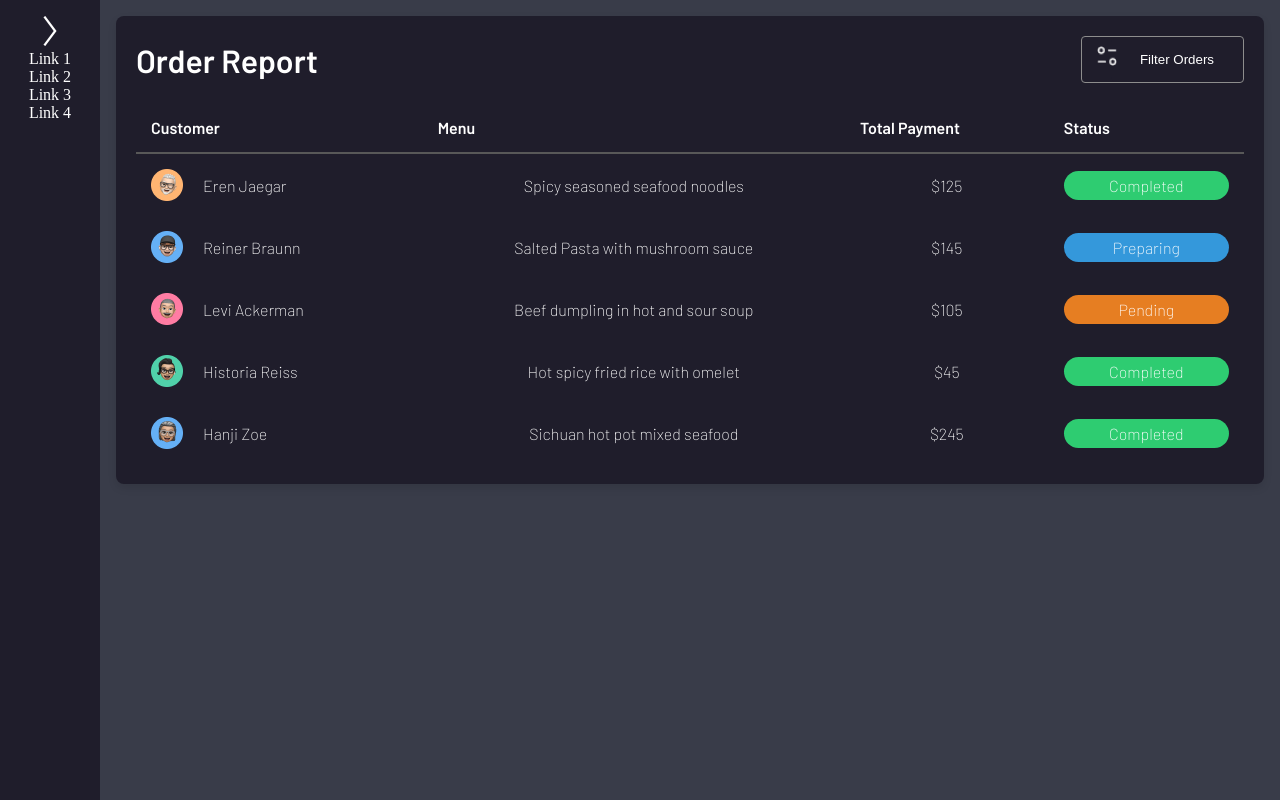
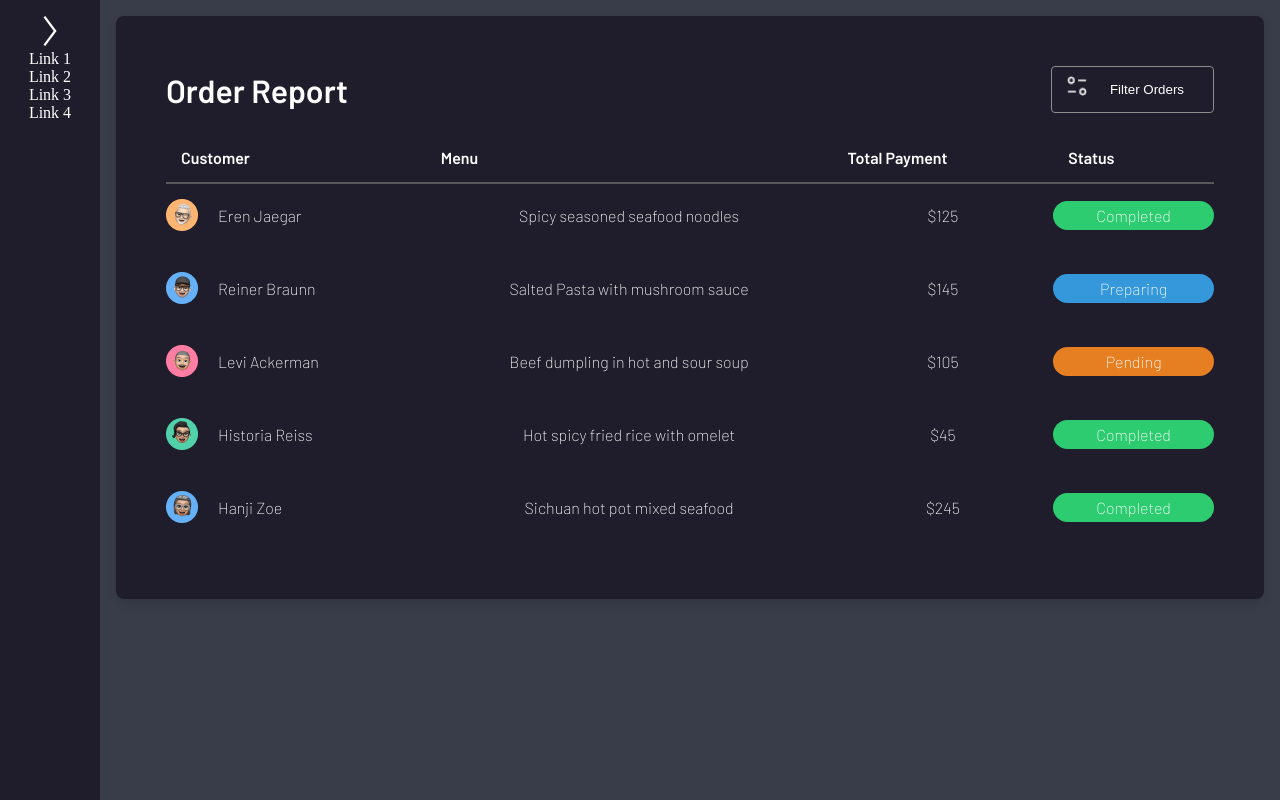
Before and after one commit to alperenustun/food-order-app, a React (Vite) app: page / in a window 1280 px wide. Built offline with nearby package versions, Linux system fonts and the light colour scheme; no server answers; the database is empty; sample sign-in values are in the browser's storage.

Commit message:
class names are changed, functions are edited

```diff
--- a/src/components/OrderReports/OrderReports.jsx
+++ b/src/components/OrderReports/OrderReports.jsx
@@ -1,8 +1,51 @@
 import { useState } from "react";
 import "./OrderReports.scss";
 import filterPhoto from "../../assets/Filter.png";
+import avatar1 from "../../assets/avatar1.png";
+import avatar2 from "../../assets/avatar2.png";
+import avatar3 from "../../assets/avatar3.png";
+import avatar4 from "../../assets/avatar4.png";
+import avatar5 from "../../assets/avatar5.png";
 
-const OrderReports = ({ orders }) => {
+const OrderReports = () => {
+
+    const orders = [
+        {
+            customerName: "Eren Jaegar",
+            customerAvatar: avatar1,
+            menu: "Spicy seasoned seafood noodles ",
+            totalPayment: 125,
+            status: "Completed",
+        },
+        {
+            customerName: "Reiner Braunn",
+            customerAvatar: avatar2,
+            menu: "Salted Pasta with mushroom sauce",
+            totalPayment: 145,
+            status: "Preparing",
+        },
+        {
+            customerName: "Levi Ackerman",
+            customerAvatar: avatar3,
+            menu: "Beef dumpling in hot and sour soup",
+            totalPayment: 105,
+            status: "Pending",
+        },
+        {
+            customerName: "Historia Reiss",
+            customerAvatar: avatar4,
+            menu: "Hot spicy fried rice with omelet",
+            totalPayment: 45,
+            status: "Completed",
+        },
+        {
+            customerName: "Hanji Zoe",
+            customerAvatar: avatar5,
+            menu: "Sichuan hot pot mixed seafood",
+            totalPayment: 245,
+            status: "Completed",
+        },
+    ];
 
     const [sortedOrders, setSortedOrders] = useState(orders);
 
@@ -12,8 +55,9 @@ const OrderReports = ({ orders }) => {
 
     const handleFilterChange = (e) => {
         const filter = e.target.value;
+        const statusPriority = { Completed: 1, Preparing: 2, Pending: 3 };
+        let sortedOrders;
 
-        let sortedOrders;
         switch (filter) {
             case "highest":
                 sortedOrders = [...orders].sort((a, b) => b.totalPayment - a.totalPayment);
@@ -22,7 +66,6 @@ const OrderReports = ({ orders }) => {
                 sortedOrders = [...orders].sort((a, b) => a.totalPayment - b.totalPayment);
                 break;
             case "status":
-                const statusPriority = { Completed: 1, Preparing: 2, Pending: 3 };
                 sortedOrders = [...orders].sort((a, b) => {
                     return statusPriority[a.status] - statusPriority[b.status];
                 });
@@ -30,16 +73,15 @@ const OrderReports = ({ orders }) => {
             default:
                 sortedOrders = [...orders];
         }
-
         setSortedOrders(sortedOrders);
     };
 
     return (
         <div className="order-report-container">
             <div className="order-report-header">
-                <h1 className="order-report-h1">Order Report</h1>
-                <div className="filter-order-btn">
-                    <img className="filter-order-btn-img" src={filterPhoto} alt="filter-icon" />
+                <h1 className="order-report-title">Order Report</h1>
+                <div className="filter-order-btn-for-order-report">
+                    <img className="filter-order-btn-img-for-order-report" src={filterPhoto} alt="filter-icon" />
                     <select onChange={handleFilterChange} className="filter-order-select">
                         <option value="">Filter Orders</option>
                         <option value="highest">Highest Payment</option>
@@ -51,24 +93,24 @@ const OrderReports = ({ orders }) => {
             <table className="order-reports-table">
                 <thead className="border-line-order-report">
                     <tr>
-                        <th className="order-report-th">Customer</th>
-                        <th className="order-report-th">Menu</th>
-                        <th className="order-report-th">Total Payment</th>
-                        <th className="order-report-th">Status</th>
+                        <th className="order-report-order-report-title">Customer</th>
+                        <th className="order-report-order-report-title">Menu</th>
+                        <th className="order-report-order-report-title">Total Payment</th>
+                        <th className="order-report-order-report-title">Status</th>
                     </tr>
                 </thead>
-                <tbody className="order-tbody">
-                    {sortedOrders.map((order, index) => (
-                        <tr className="order-body-tr" key={index}>
-                            <td className="order-report-td">
-                                <div className="customer-info">
+                <tbody className="order-table-body">
+                    {sortedOrders.map((order) => (
+                        <tr className="order-body-tr" key={order.customerName}>
+                            <td className="order-report-table-data">
+                                <div className="customer-info-order-report">
                                     <img src={order.customerAvatar} alt={order.customerName} />
                                     {order.customerName}
                                 </div>
                             </td>
-                            <td className="order-report-td">{order.menu}</td>
-                            <td className="order-report-td">${order.totalPayment}</td>
-                            <td className="order-report-td">
+                            <td className="order-report-table-data">{order.menu}</td>
+                            <td className="order-report-table-data">${order.totalPayment}</td>
+                            <td className="order-report-table-data">
                                 <div className={`order-status ${statusClass(order.status)}`}>
                                     <span className="order-status-opacitylow">{order.status}</span>
                                 </div>
--- a/src/components/OrderReports/OrderReports.scss
+++ b/src/components/OrderReports/OrderReports.scss
@@ -1,11 +1,11 @@
 @use "../../styles/abstracts/variables" as *;
 
 .order-report-container {
-    color: $font-color;
-    padding: 20px;
+    color: $font-color-white;
+    padding: 50px;
     border-radius: 8px;
     box-shadow: 0 4px 8px rgba(0, 0, 0, 0.1);
-    background-color: #1F1D2B;
+    background-color: $secondary-bg;
 
     .order-report-header {
         display: flex;
@@ -13,8 +13,7 @@
         align-items: center;
         margin-bottom: 20px;
 
-        .order-report-h1 {
-            font-family: "Barlow", sans-serif;
+        .order-report-title {
             font-weight: 600;
         }
     }
@@ -25,15 +24,14 @@
         border-radius: 8px;
         overflow: hidden;
 
-        .order-report-th {
+        .order-report-order-report-title {
             padding: 15px;
             text-align: left;
-            font-family: "Barlow", sans-serif;
             font-weight: 600;
         }
 
-        .order-report-td {
-            padding: 15px;
+        .order-report-table-data {
+            padding: 15px 0 26px;
             text-align: left;
         }
 
@@ -42,43 +40,38 @@
 
         }
 
-        .order-tbody {
+        .order-table-body {
+
             .order-body-tr {
                 border: none;
 
-                .order-report-td {
+                .order-report-table-data {
                     vertical-align: middle;
-                    font-family: "Barlow", sans-serif;
                     font-weight: 200;
                     text-align: center;
 
                     .order-status {
                         padding: 5px 10px;
                         border-radius: 16px;
-                        color: $font-color;
+                        color: $font-color-white;
                         font-weight: 600;
                         text-align: center;
-                        font-family: "Barlow", sans-serif;
                         font-weight: 200;
 
                         .order-status-opacitylow {
                             opacity: 1;
                         }
 
-
                         &.completed {
                             background-color: $completed-color;
-                            font-family: "Barlow", sans-serif;
                         }
 
                         &.preparing {
                             background-color: $preparing-color;
-                            font-family: "Barlow", sans-serif;
                         }
 
                         &.pending {
                             background-color: $pending-color;
-                            font-family: "Barlow", sans-serif;
                         }
                     }
                 }
@@ -86,15 +79,14 @@
         }
     }
 
-    .filter-order-btn {
+    .filter-order-btn-for-order-report {
         background: none;
-        font-family: "Barlow", sans-serif;
         border: 1px solid rgb(141, 141, 141);
         border-radius: 4px;
         color: $font-color;
         cursor: pointer;
 
-        .filter-order-btn-img {
+        .filter-order-btn-img-for-order-report {
             width: 20px;
             height: 20px;
             position: relative;
@@ -102,18 +94,10 @@
             left: 15px;
             margin-right: 9px;
         }
-
-        &:hover {
-            background-color: darken(rgb(141, 141, 141), 10%);
-        }
-
-        &:active {
-            background-color: darken(rgb(141, 141, 141), 20%);
-        }
     }
 }
 
-.customer-info {
+.customer-info-order-report {
     display: flex;
     gap: 20px;
     text-align: center;
@@ -121,18 +105,15 @@
 }
 
 .filter-order-select {
-    background-color: #1F1D2B;
-    color: #ffffff;
+    background-color: $dashboard-divs;
+    color: $font-color-white;
     border: none;
     cursor: pointer;
     padding: 15px;
     text-align: center;
     -webkit-appearance: none;
-    /* Chrome, Safari, Opera için */
     -moz-appearance: none;
-    /* Firefox için */
     appearance: none;
-    /* Standart özellik */
     border-radius: 5px;
 
 }
@@ -145,3 +126,43 @@
     background-color: #37334d;
 
 }
+
+@media (max-width: 700px) {
+    .order-report-container {
+        padding: 10px;
+
+        .order-reports-table {
+            display: block;
+            width: 100%;
+            overflow-x: auto;
+            -webkit-overflow-scrolling: touch;
+        }
+
+        .filter-order-btn-for-order-report {
+            display: flex;
+
+            .filter-order-btn-img-for-order-report {
+                position: relative;
+                top: 15px;
+            }
+        }
+    }
+}
+
+@media (max-width: 500px) {
+    .order-report-container {
+        .order-report-header {
+            display: flex;
+            flex-direction: column;
+
+            .order-report-title {
+                margin-bottom: 10px;
+                font-size: 25px;
+            }
+
+            .filter-order-select {
+                width: 74px;
+            }
+        }
+    }
+}
--- a/src/styles/abstracts/_variables.scss
+++ b/src/styles/abstracts/_variables.scss
@@ -11,8 +11,15 @@ $font-color: #ffffff;
 $button-shadow: 0 8px 24px #eb7d6a32, 0 0 8px #EA7C69;
 
 $linear-color: linear-gradient(to bottom right,
-    rgba(186, 186, 251, 1),
-    rgba(237, 145, 167, 1),
-    rgba(241, 169, 96, 1));
+        rgba(186, 186, 251, 1),
+        rgba(237, 145, 167, 1),
+        rgba(241, 169, 96, 1));
 
-$primary-font: "Outfit", sans-serif;
+$font-color-white: #ffffff;
+$font-color-light: #ABBBC2;
+$orange-color: #ff8e42;
+$black-color: #000000;
+
+$dashboard-divs: #1F1D2B;
+
+$primary-font: "Barlow", sans-serif;
```
